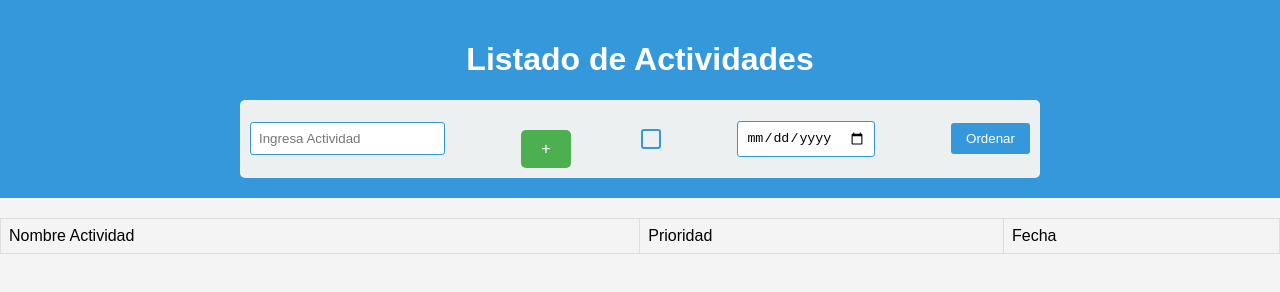
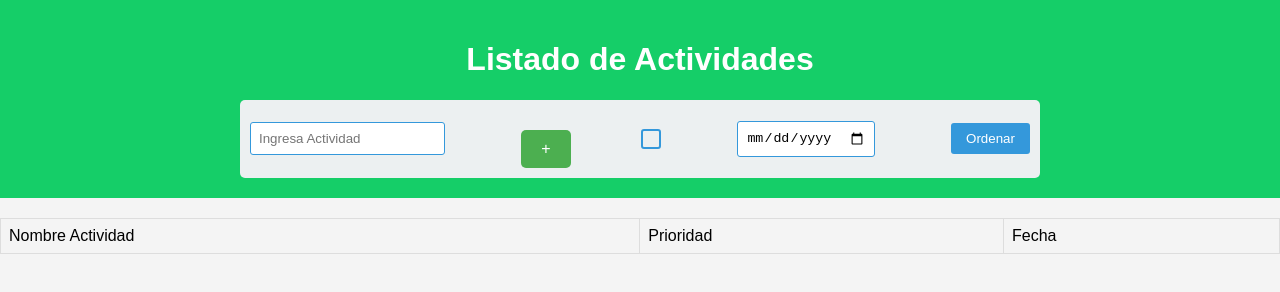
Before and after one commit to jotamedina14/Registro-de-actividades, a plain HTML site: page index.html in a window 1280 px wide. Drawn offline with Linux system fonts and the light colour scheme.

Commit message:
Ajustes fondo styles css

```diff
--- a/estilos.css
+++ b/estilos.css
@@ -6,7 +6,7 @@ body {
 }
 
 .titulo {
-    background-color: #3498db;
+    background-color: #15ce68;
     color: #fff;
     text-align: center;
     padding: 20px;
```
Also changed, not shown: 1 other file.
